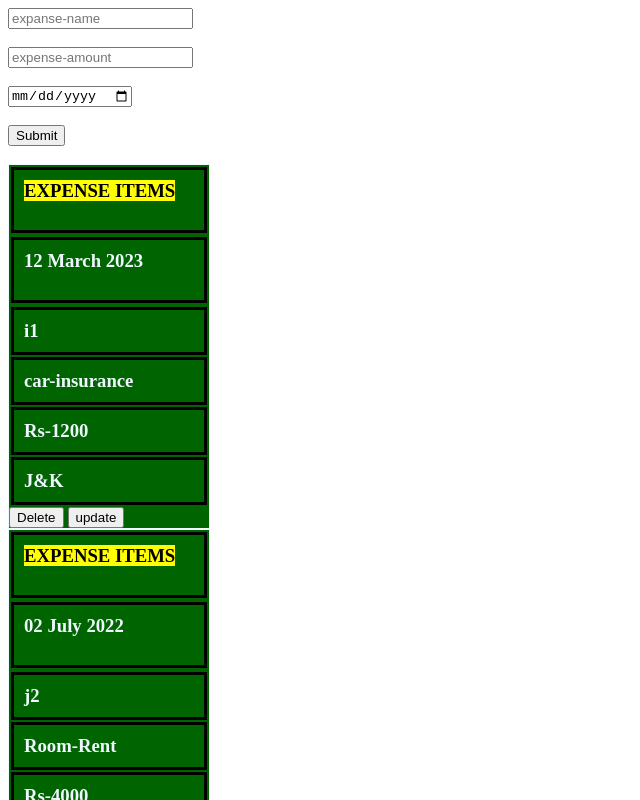
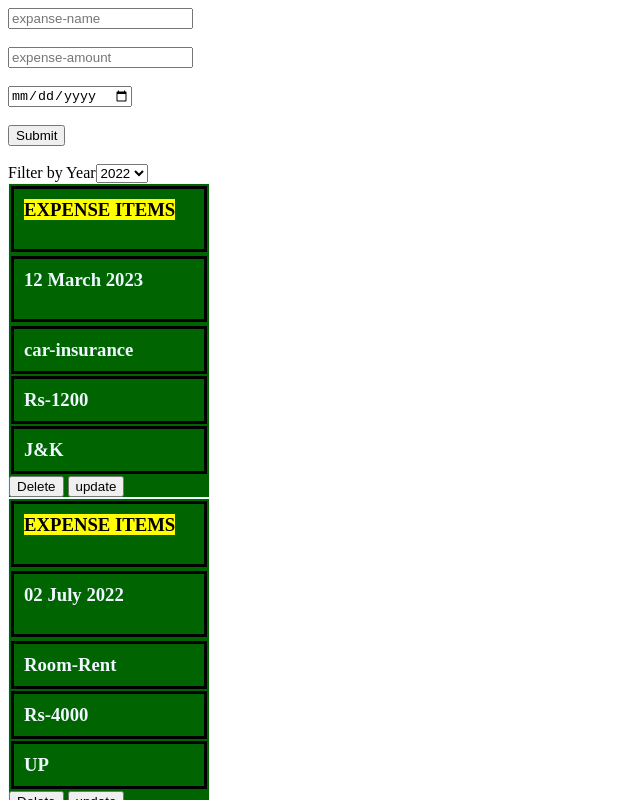
Before and after one commit to Iqbal-Farooq/React-js, a React (Create React App) app: page / in a window 1280 px wide. Shown: the top 800 px of the page, without its empty margins (0-640 px from the left). Built offline with nearby package versions, Linux system fonts and the light colour scheme.

Commit message:
Display form  data on UI

```diff
--- a/src/App.js
+++ b/src/App.js
@@ -1,32 +1,43 @@
+import React,{useState} from 'react';
+import NewExpense from "./components/Expenses/NewExpenses/NewExpense";
 
-import Input from "./components/Expenses/Input";
-import ExpenseItem  from "./components/Expenses/ExpenseItem";
+import Expenses from './components/Expenses/Expenses';
+import ExpenseFilter from './components/Expenses/ExpenseFilter';
 
-const  App=()=> {
-  const expenses=[{id:'i1',title:"car-insurance",amount :'Rs-1200' ,date:new Date(2023,2,12),LocationOfExpenditure:"J&K"},
+
+ const DUMMY_EXPENSES=[{id:'i1',title:"car-insurance",amount :'Rs-1200' ,date:new Date(2023,2,12),LocationOfExpenditure:"J&K"},
   {id:'j2',title:"Room-Rent",amount :'Rs-4000' ,date:new Date(2022,6,2),LocationOfExpenditure:"UP"},
   {id:'k3',title:"Trip",amount :'Rs-25000' ,date:new Date(2023,0,5),LocationOfExpenditure:"DEL"},
 {id:'l4',title:"Sports",amount :'Rs-1500' ,date:new Date(2023,2,5),LocationOfExpenditure:"SRX"},]
+const  App=()=> {
+  const [expenses,setExpenses]=useState(DUMMY_EXPENSES);
+
+
+
+
+const addExpenseHander=(newdata)=>{
+  console.log(newdata)
+  setExpenses((previousExp)=>{
+    return [newdata,...previousExp];
+
+  })
+
+  // console.log('in app.js');
+  //  console.log(expense);
+
+}
+
+const [filteredYear,setfilteredYear]=useState('2020');
+ const filterChangeHAndler=selectedYear=>{
+  setfilteredYear(selectedYear);
+ }
 
   return (
      <>
-       <Input />
-     <div>
-     {
-          expenses.map((i)=>{
-               return   <ExpenseItem id={i.id} title={i.title} amount={i.amount} date={i.date}
-       Location={i.LocationOfExpenditure}></ExpenseItem>
-       }
-
-      )
-      }
-
-
-
-     </div>
-
-
-     </>
+     <NewExpense onAddExpense={addExpenseHander} />
+    <div><ExpenseFilter selected={filteredYear} onChangeFilter={filterChangeHAndler} /></div>
+       <Expenses items={expenses}/>
+   </>
 
 
 )
--- a/src/components/Expenses/ExpenseDetails.js
+++ b/src/components/Expenses/ExpenseDetails.js
@@ -4,7 +4,7 @@ function ExpenseDetails(props){
 
     return(
        <div>
-        <h3 className='item'> {props.id}</h3>
+
          <h3 className='item'> {props.title}</h3>
 
             <h3 className='item'>{props.amount}</h3>
--- /dev/null
+++ b/src/components/Expenses/ExpenseFilter.js
@@ -0,0 +1,20 @@
+import React from 'react';
+const ExpenseFilter=(props)=>{
+    const dropDownChangeHandler=(event)=>{
+         props.onChangeFilter(event.target.value)
+    };
+
+    return(
+        <>
+            <label> Filter by Year</label>
+            <select value={props.selected} onChange={dropDownChangeHandler} >
+                <option value="2022">2022</option>
+                 <option value="2021">2021</option>
+                  <option value="2023">2023</option>
+                   <option value="2024">2024</option>
+            </select>
+        </>
+    )
+
+}
+export default ExpenseFilter;
--- /dev/null
+++ b/src/components/Expenses/Expenses.js
@@ -0,0 +1,19 @@
+import ExpenseItem from "./ExpenseItem"
+
+const Expenses=(props)=>{
+
+    return(
+         <div>
+     {
+         props.items.map((i)=>{
+               return   <ExpenseItem key={i.id} id={i.id}  title={i.title} amount={i.amount} date={i.date}
+       Location={i.LocationOfExpenditure}></ExpenseItem>
+       }
+
+      )
+      }
+      </div>
+
+    )
+}
+export default Expenses;
--- a/src/components/Expenses/Input.js
+++ b/src/components/Expenses/NewExpenses/Input.js
@@ -1,8 +1,9 @@
 import React,{useState} from "react";
-function Input(){
+function Input(props){
     const[enteredTitle,setEnteredTitle]=useState('')
     const[enteredAmount,setEnteredAmount]=useState('')
     const [entereDate,setEnteredDate]=useState('');
+
 
      const titleChanged=(e)=>{
         console.log(e.target.value);
@@ -31,13 +32,11 @@ function Input(){
                                 //     let date=document.getElementById('date').value;
                                 //     console.log(cat+" "+amount+" "+date);
 
-
                                 // }
                                 // Other Approach printing data on console
 
                                 const Show=(event)=>{
                                     event.preventDefault();
-
 
                                     let obj={
                                        title:enteredTitle,
@@ -45,15 +44,19 @@ function Input(){
                                        date:new Date(entereDate),
 
                                     }
-                                    console.log(obj)
+                                    // console.log(obj);
+                                    props.onSaveData(obj);
+                                    setEnteredTitle('');
+                                    setEnteredAmount('');
+                                    setEnteredDate('');
                                 }
 
                 return(
                     <>
                     <form onSubmit={Show}>
-                    <input type='text' id="type" placeholder="expanse-name" onChange={titleChanged}/><br /><br />
-                    <input type='number' id="amount" placeholder="expense-amount" onChange={amountChanged}/><br /><br />
-                    <input type='date'  id="date" onChange={dateChanged}/> <br /><br />
+                    <input type='text' id="type" value={enteredTitle} placeholder="expanse-name" onChange={titleChanged}/><br /><br />
+                    <input type='number' id="amount" value={enteredAmount} placeholder="expense-amount" onChange={amountChanged}/><br /><br />
+                    <input type='date'  id="date" value={entereDate} onChange={dateChanged}/> <br /><br />
                     {/* <button onClick={print} >Submit</button><br /><br /> */}
                      <button >Submit</button><br /><br />
                     </form>
--- /dev/null
+++ b/src/components/Expenses/NewExpenses/NewExpense.js
@@ -0,0 +1,18 @@
+import React from 'react';
+import Input from './Input';
+
+const NewExpense=(props)=>{
+
+    const onSaveDataHandler=(enteredExpenseData)=>{
+const expenseData={
+  ...enteredExpenseData,
+  id:Math.random().toString(),
+};
+props.onAddExpense(expenseData);
+
+}
+    return (
+        <Input onSaveData={onSaveDataHandler}/>
+    )
+}
+export  default NewExpense;
```
Also changed, not shown: src/components/Expenses/ExpenseItem.js (+10 -4 lines).
